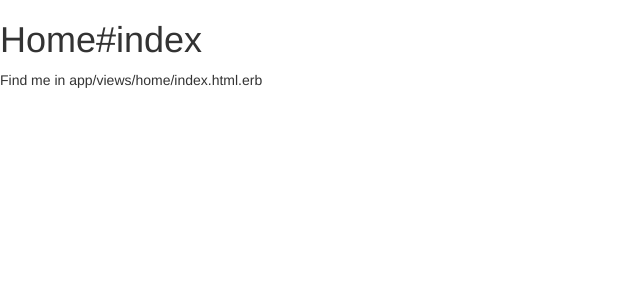
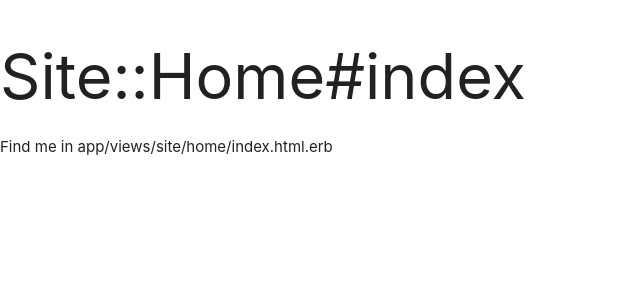
Before and after one commit to Sudok/gmovie, a Rails app: page / in a window 1280 px wide. Shown: the top 300 px of the page, without its empty margins (0-640 px from the left). Run offline with Rails 7, Linux system fonts and the light colour scheme; style sheets or scripts are compiled from the project's sources; some libraries are stand-ins or nearby versions.

Commit message:
Moving home#index for folder site

```diff
--- a/app/assets/javascripts/application.js
+++ b/app/assets/javascripts/application.js
@@ -12,7 +12,6 @@
 //
 //= require jquery
 //= require jquery_ujs
-//= require bootstrap-sprockets
 //= require turbolinks
 //= require materialize-sprockets
 //= require_tree .
--- a/app/assets/stylesheets/application.scss
+++ b/app/assets/stylesheets/application.scss
@@ -1,4 +1,2 @@
 @import "materialize";
 @import "material_icons";
-@import "bootstrap-sprockets";
-@import "bootstrap";
--- a/app/assets/stylesheets/home.scss
+++ b/app/assets/stylesheets/site/home.scss
@@ -1,3 +1,3 @@
-// Place all the styles related to the home controller here.
+// Place all the styles related to the site/home controller here.
 // They will automatically be included in application.css.
 // You can use Sass (SCSS) here: http://sass-lang.com/
--- a/app/controllers/home_controller.rb
+++ /dev/null
@@ -1,4 +0,0 @@
-class HomeController < ApplicationController
-  def index
-  end
-end
--- /dev/null
+++ b/app/controllers/site/home_controller.rb
@@ -0,0 +1,4 @@
+class Site::HomeController < ApplicationController
+  def index
+  end
+end
--- a/app/helpers/home_helper.rb
+++ /dev/null
@@ -1,2 +0,0 @@
-module HomeHelper
-end
--- /dev/null
+++ b/app/helpers/site/home_helper.rb
@@ -0,0 +1,2 @@
+module Site::HomeHelper
+end
--- a/app/views/home/index.html.erb
+++ /dev/null
@@ -1,2 +0,0 @@
-<h1>Home#index</h1>
-<p>Find me in app/views/home/index.html.erb</p>
--- /dev/null
+++ b/app/views/site/home/index.html.erb
@@ -0,0 +1,2 @@
+<h1>Site::Home#index</h1>
+<p>Find me in app/views/site/home/index.html.erb</p>
--- a/config/routes.rb
+++ b/config/routes.rb
@@ -1,12 +1,16 @@
 Rails.application.routes.draw do
+  namespace :site do
+    get 'home/index'
+  end
+
   namespace :backoffice do
     get 'dashboard/index'
   end
 
   devise_for :admins
   devise_for :users
-  root 'home#index'
-  get 'home/index'
+
+  root 'site/home#index'
 
   # For details on the DSL available within this file, see http://guides.rubyonrails.org/routing.html
 end
```
Also changed, not shown: app/assets/javascripts/site/home.coffee (renamed from app/assets/javascripts/home.coffee).
